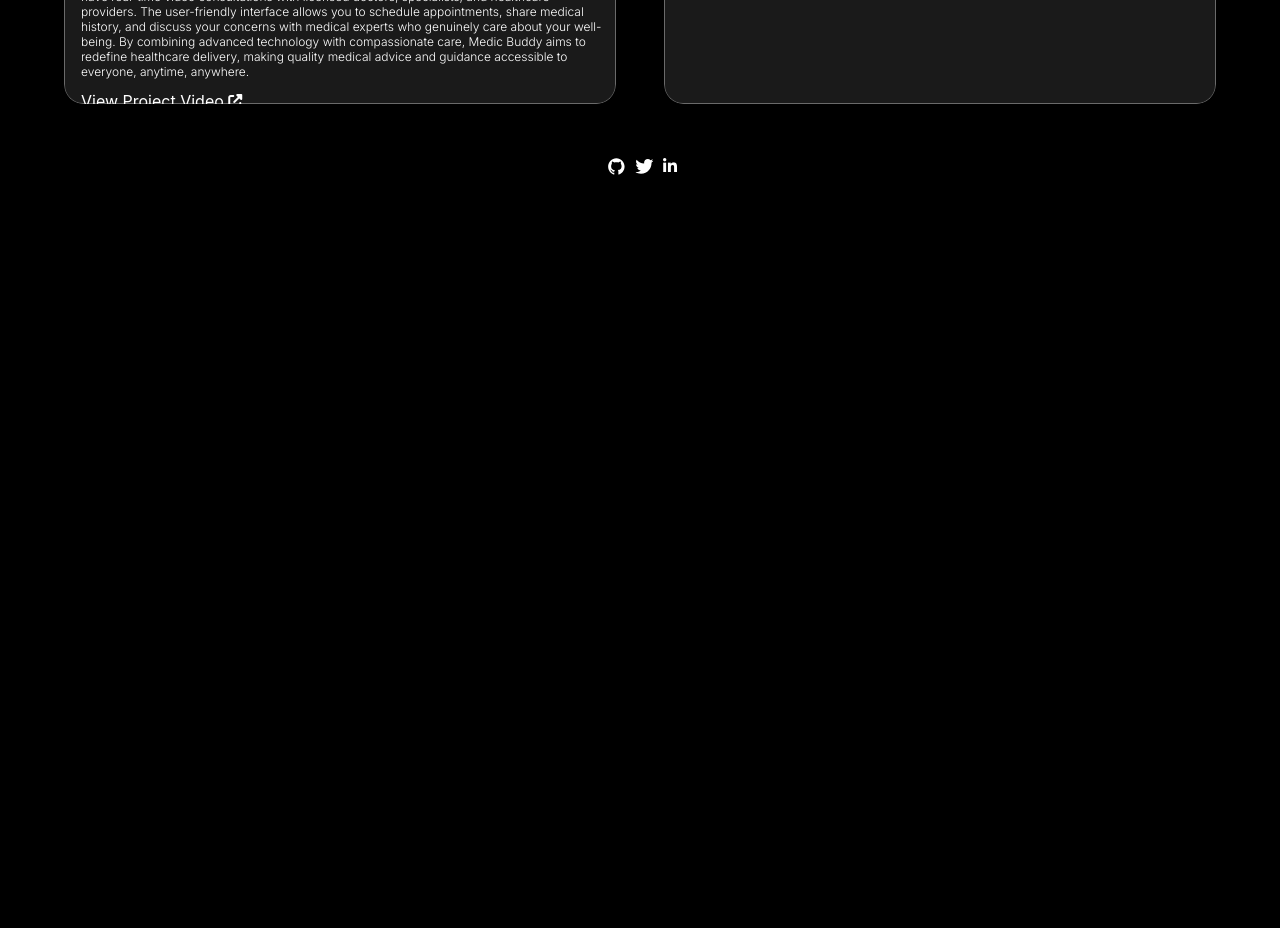
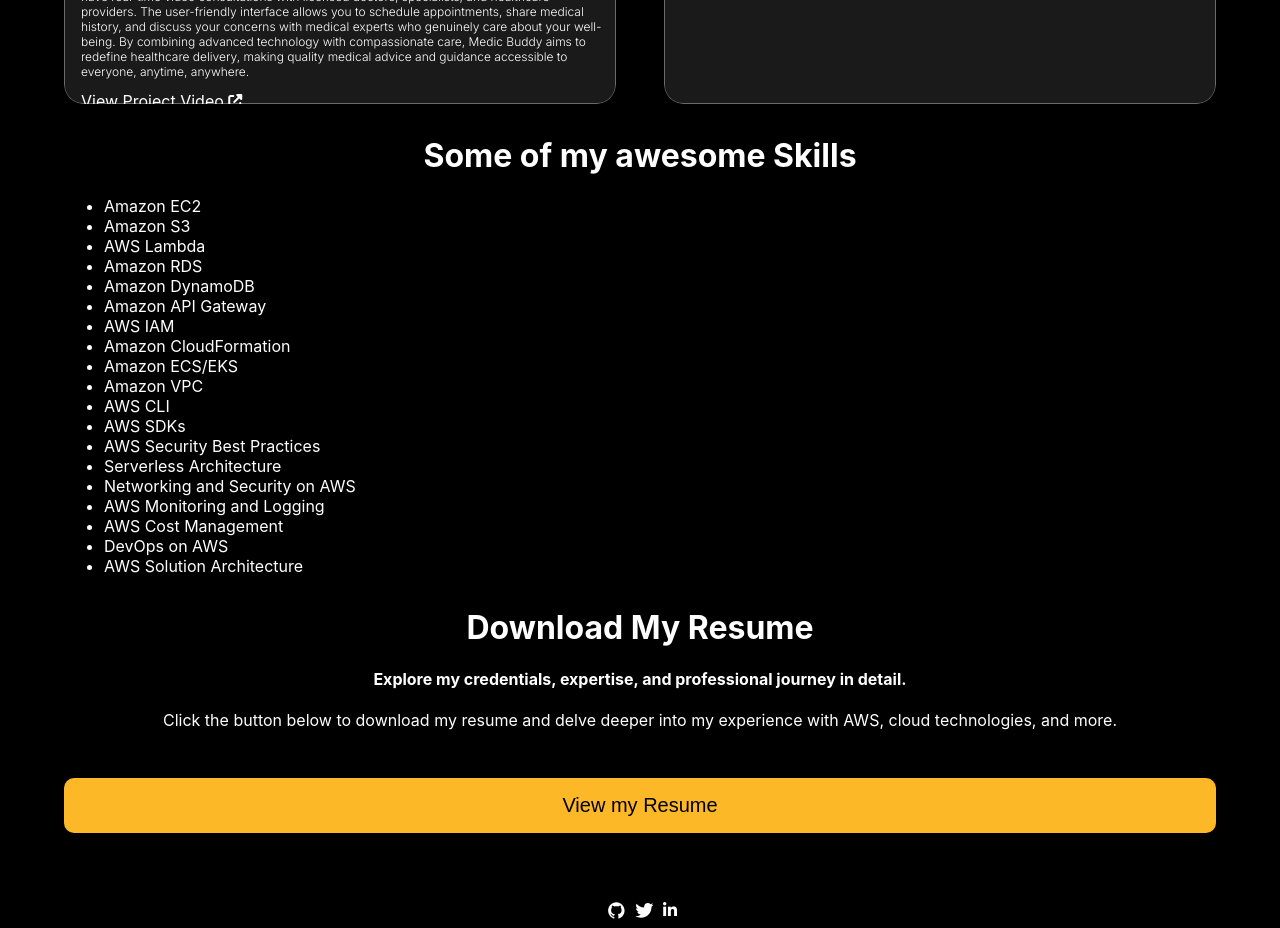
Before and after one commit to solomon-prosperity/portfolio-alx, a React (Create React App) app: page /portfolio in a window 1280 px wide. Shown: the part 660-1588 px from the top of the page. Before the commit the page ends 844 px from the top, so only its background shows below. Built offline with nearby package versions, Linux system fonts and the light colour scheme.

Commit message:
update portfolio

```diff
--- a/src/Screens/Projects.jsx
+++ b/src/Screens/Projects.jsx
@@ -58,6 +58,32 @@
           />
         </div>
 
+
+
+      </div>
+      <div className="skills">
+        <h1>Some of my awesome Skills</h1>
+        <ul>
+          {userData.skills.map((item) => (
+            <li key={item}>{item}</li>
+          ))}
+        </ul>
+      </div>
+      <div className="skills" style={{textAlign:'center'}}>
+        <h1>Download My Resume</h1>
+        <h4>
+          Explore my credentials, expertise, and professional journey in detail.
+        </h4>
+        <p>
+          Click the button below to download my resume and delve deeper into my
+          experience with AWS, cloud technologies, and more.
+        </p>
+
+        <section>
+          <a href={userData.resume}>
+            <button className="res-btn btn">View my Resume</button>
+          </a>
+        </section>
       </div>
     </motion.div>
   );
--- a/src/data/userData.js
+++ b/src/data/userData.js
@@ -18,5 +18,29 @@
   elevator3: `I'm truly dedicated to making a positive impact through technology. Whether it's enhancing user experiences, driving business growth, or tackling unique challenges, I'm ready to collaborate and contribute my expertise to your next big project. Let's connect and explore how I can bring value to your team or organization. Looking forward to discussing potential opportunities and making a difference together!`,
   linkdin:'https://www.linkedin.com/in/prosper-eravwuvieke-25b534163/',
   pitchDescription: `Hello, I'm Prosper Eravwuvieke, an accomplished software engineer with experience specializing in creating user-friendly mobile apps and scalable backend systems. What sets me apart is my passion for innovation, always staying ahead of industry trends to deliver cutting-edge solutions. Throughout my career, I've successfully developed mobile apps that reached millions of users and designed backend systems that handled complex data processing with exceptional efficiency.`,
-  pitchTitle: `Prosper Eravwuvieke's Elevator Pitch`
+  pitchTitle: `Prosper Eravwuvieke's Elevator Pitch`,
+  resume:
+    'https://drive.google.com/file/d/1WK196dFw7HJeWaaLC41Dkx3yX9elecX_/view?usp=sharing',
+  github: 'https://github.com/ayodeji1167',
+  skills: [
+    'Amazon EC2',
+    'Amazon S3',
+    'AWS Lambda',
+    'Amazon RDS',
+    'Amazon DynamoDB',
+    'Amazon API Gateway',
+    'AWS IAM',
+    'Amazon CloudFormation',
+    'Amazon ECS/EKS',
+    'Amazon VPC',
+    'AWS CLI',
+    'AWS SDKs',
+    'AWS Security Best Practices',
+    'Serverless Architecture',
+    'Networking and Security on AWS',
+    'AWS Monitoring and Logging',
+    'AWS Cost Management',
+    'DevOps on AWS',
+    'AWS Solution Architecture',
+  ],
 };
--- a/src/styles/project.css
+++ b/src/styles/project.css
@@ -9,7 +9,24 @@
     padding-left: 1rem;
     height: 40rem;
 }
+.res-btn{
+    cursor: pointer;
+    width: 100%;
+    margin: 2rem 0;
+    background: #fdb827;
+    border: none;
+    outline: none;
+    padding: 1rem 4.5rem;
+    border-radius: 10px;
+    font-size: 20px;
+}
+.skills{
+    margin: 2rem 0;
 
+}
+.skills li{
+    color: white;
+}
 .p-body {
 
     display: flex;
@@ -74,4 +91,10 @@
     /* object-fit: cover; */
     border-radius: 19px;
 }
+.res-btn{
+
+    padding: 1rem;
+
+    font-size: 14px;
 }
+}
```
Also changed, not shown: 1 other file (tests, documents, lock files or other folders).
